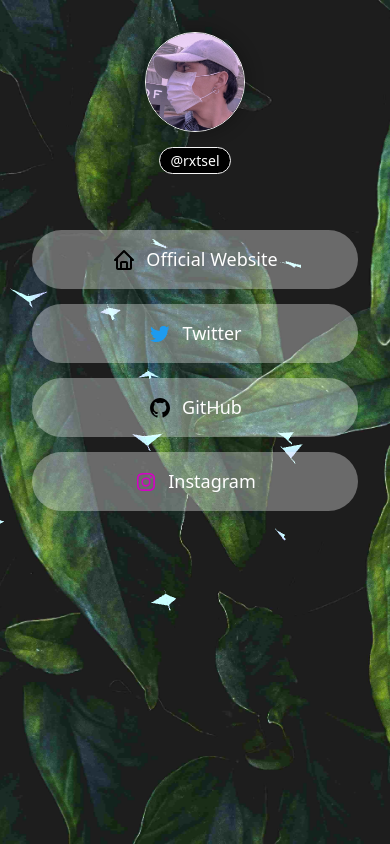
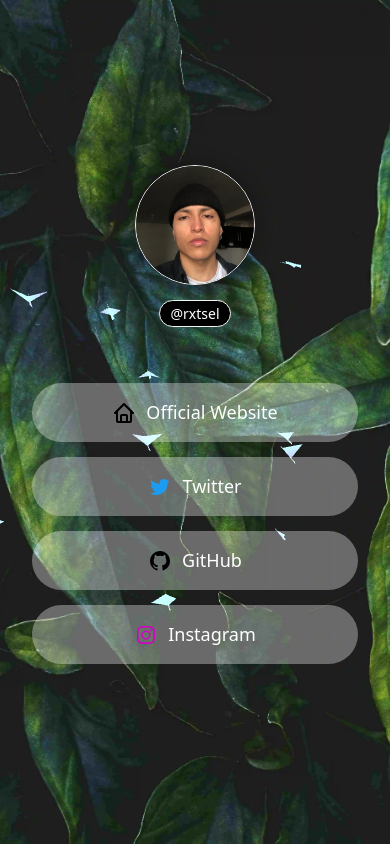
Before and after one commit to rxtsel/biolink, a plain HTML site: page index.html in a window 390 px wide. Drawn offline with nearby package versions, Linux system fonts and the light colour scheme; animation ran at ten frames a second.

Commit message:
chore: update images

```diff
--- a/css/style.css
+++ b/css/style.css
@@ -20,7 +20,7 @@
 
 body {
   background-color: var(--bg-color);
-  background: url(../img/bg.jpg) no-repeat center center fixed;
+  background: url(../img/bg.webp) no-repeat center center fixed;
   background-size: cover;
   color: #fff;
   font-family: system-ui, -apple-system, BlinkMacSystemFont, 'Segoe UI', Roboto, Oxygen, Ubuntu, Cantarell, 'Open Sans', 'Helvetica Neue', sans-serif;
@@ -53,7 +53,7 @@
 }
 
 .header > img {
-  width: 10rem;
+  width: 14rem;
   border: 1px solid #f5f5f5;
   border-radius: 100%;
   max-width: 100%;
@@ -62,11 +62,26 @@
   box-shadow: 0px 0px 15px 5px rgba(0,0,0,0.2);
 }
 
+@media (max-width: 768px) {
+  .header > img {
+    width: 12rem;
+  }
+}
+
 ul {
   list-style: none;
   padding: 3.2rem;
   margin: 0 auto;
-  max-width: 48rem;
+  width: 48rem;
+  min-width: 90%;
+}
+
+@media (max-width: 768px) {
+  ul {
+    margin: 0 auto;
+    width: 100vw;
+    max-width: 50rem;
+  }
 }
 
 ul > li {
@@ -97,6 +112,13 @@
   height: 100%;
 }
 
+main {
+  min-height: 100vh;
+  display: grid;
+  place-content: center;
+  margin: 0 auto;
+}
+
 main.animated {
   opacity: 0;
   filter: blur(10px);
--- a/index.html
+++ b/index.html
@@ -56,7 +56,7 @@
   <div id="vanta"></div>
   <main class="animated">
     <header class="header">
-      <img src="img/profile.jpg" alt="puede ser una imagen de una persona con gorra gris mirando hacia un lado">
+      <img src="img/profile.webp" alt="puede ser una imagen de una persona con gorra gris mirando hacia un lado">
       <h1 class="title">@rxtsel</h1>
     </header>
     <ul>
```
Also changed, not shown: img/bg.jpg (deleted), img/bg.webp (added), img/profile.jpg (deleted), img/profile.webp (added).
